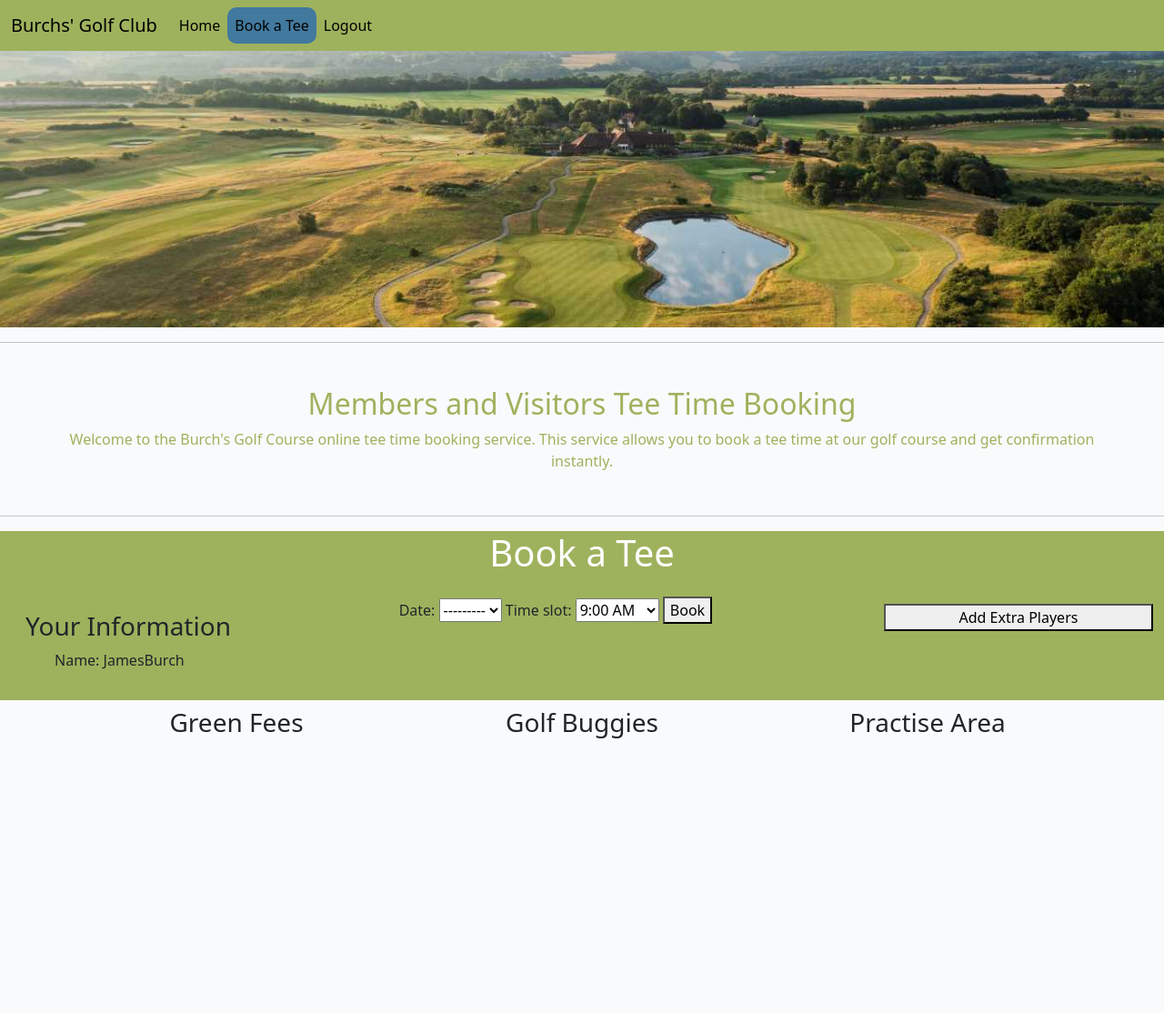
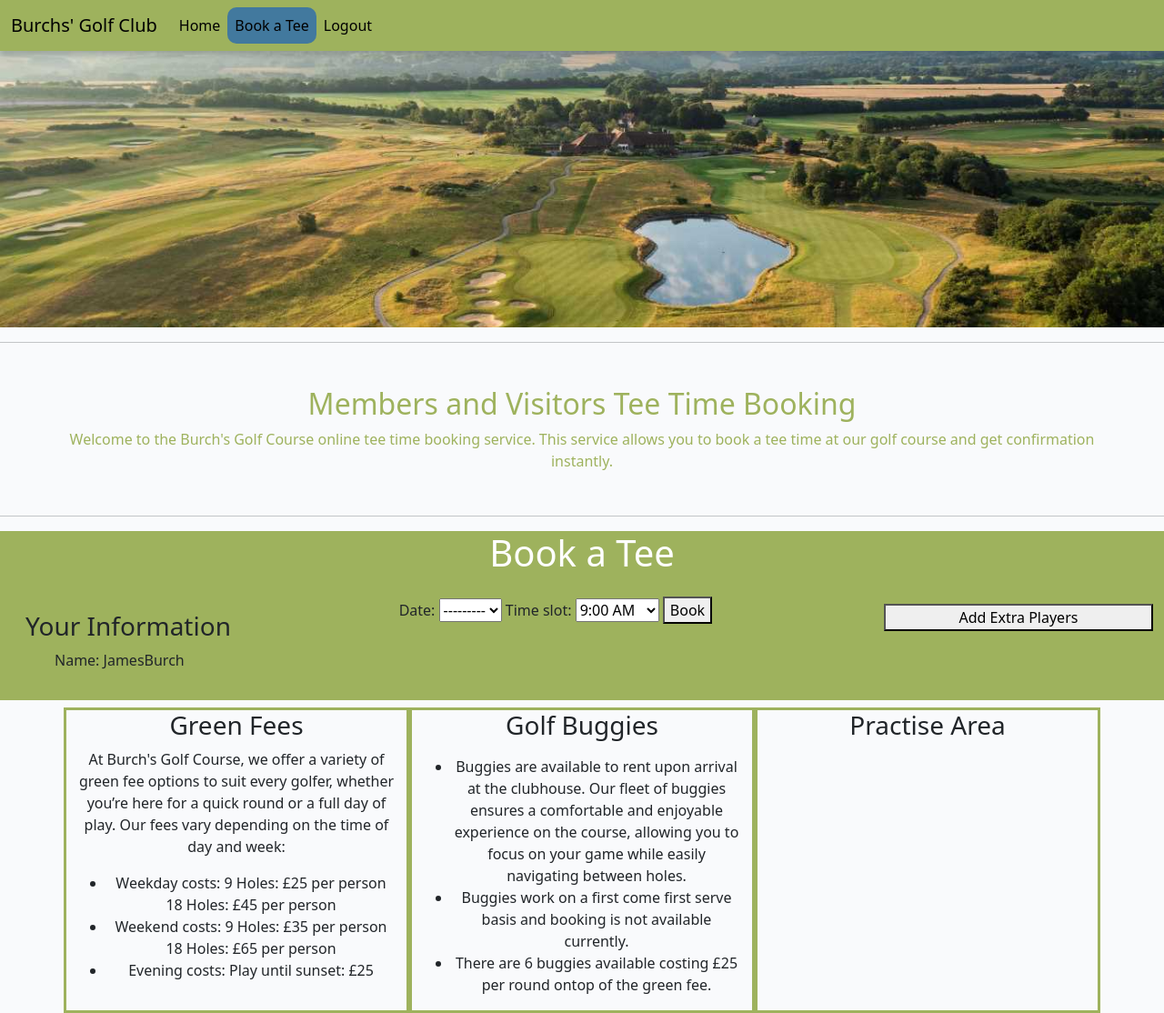
Before and after one commit to James-Burch/PP4-Django-Project, a Django app: page /booking/ in a window 1280 px wide. Shown: the whole page at 91% size. Before the commit the page ends 812 px from the top, so only its background shows below. Run offline with Django 5.2, Linux system fonts and the light colour scheme; a user stored in the database is signed in; data that the repository does not hold is empty.

Commit message:
Add booking page styling

```diff
--- a/bookapp/templates/base.html
+++ b/bookapp/templates/base.html
@@ -18,7 +18,7 @@
 
 <body>
     <!-- Navbar -->
-    <nav class="navbar navbar-expand-lg  bg-green fixed-top">
+    <nav class="navbar navbar-expand-lg  bg-green fixed-top navbar-sh">
         <div class="container-fluid">
             <a class="navbar-brand" href="/">Burchs' Golf Club</a>
             <button class="navbar-toggler" type="button" data-bs-toggle="collapse" data-bs-target="#navbarNavAltMarkup"
--- a/bookapp/templates/bookingpage.html
+++ b/bookapp/templates/bookingpage.html
@@ -6,16 +6,16 @@
 </div>
 <hr>
 <div class="text-center m-5 text-green">
-        <h2>Members and Visitors Tee Time Booking</h2>
-        <p>Welcome to the Burch's Golf Course online tee time booking service. This service allows you to book a tee
-            time at our golf course and get confirmation instantly.</p>
+    <h2>Members and Visitors Tee Time Booking</h2>
+    <p>Welcome to the Burch's Golf Course online tee time booking service. This service allows you to book a tee
+        time at our golf course and get confirmation instantly.</p>
 </div>
 <hr>
 <div class="container-fluid bg-green">
     <h1 class="text-white text-center">Book a Tee</h1>
     <!-- Displays the information of the user that is logged in -->
     <div class="row mt-4 d-flex justify-content-space-evenly">
-        <div class="card col-4">
+        <div class="card col-12 col-lg-4">
             <div class="card-body">
                 <h3 class="card-title">Your Information</h3>
                 <ul class="no-bullets">
@@ -23,7 +23,7 @@
                 </ul>
             </div>
         </div>
-        <div class="card col-5">
+        <div class="card col-12 col-lg-5">
             <form method="post">
                 {% csrf_token %}
                 {{ form.date.label_tag }} {{ form.date }}
@@ -32,22 +32,52 @@
             </form>
         </div>
 
-        <div class="card col-3">
+        <div class="card col-12 col-lg-3">
             <button class="mt-2">Add Extra Players</button>
         </div>
     </div>
 </div>
 <div class="container text-center">
     <div class="row pt-2 d-flex justify-content-space-evenly">
-        <div class="col-4">
-            <h3>Green Fees</h3>
-            <p></p>
+        <div class="col-12 col-lg-4 booking-info-box">
+            <h3 class="mb-2">Green Fees</h3>
+            <p>At Burch's Golf Course, we offer a variety of green fee options to suit every golfer, whether you’re
+                here for a quick round or a full day of play. Our fees vary depending on the time of day and week:
+            <ul>
+                <li>
+                    Weekday costs:
+                    9 Holes: £25 per person
+                    18 Holes: £45 per person</li>
+                <li>Weekend costs:
+                    9 Holes: £35 per person
+                    18 Holes: £65 per person
+                </li>
+                <li>Evening costs:
+                    Play until sunset: £25
+                </li>
+            </ul>
+
+            </p>
         </div>
-        <div class="col-4">
+        <div class="col-12 col-lg-4 booking-info-box">
             <h3>Golf Buggies</h3>
-            <p></p>
+            <p>
+            <ul>
+                <li>
+                    Buggies are available to rent upon arrival at the clubhouse. Our fleet of buggies
+                    ensures a comfortable and enjoyable experience on the course, allowing you to focus on your game
+                    while
+                    easily navigating between holes.
+                </li>
+                <li>Buggies work on a first come first serve basis and booking is not available currently.
+                </li>
+                <li>
+                    There are 6 buggies available costing £25 per round ontop of the green fee.
+                </li>
+            </ul>
+            </p>
         </div>
-        <div class="col-4">
+        <div class="col-12 col-lg-4 booking-info-box">
             <h3>Practise Area</h3>
             <p></p>
         </div>
--- a/bookapp/templates/login.html
+++ b/bookapp/templates/login.html
@@ -7,7 +7,7 @@
 
 {% block content %}
 
-<div class="container parallax">
+<div class="container">
     <div class="row">
         <div class="col-md-8 mt-3 offset-md-2">
             <h3>{% trans "Sign In" %}</h3>
--- a/static/css/style.css
+++ b/static/css/style.css
@@ -111,6 +111,9 @@ body {
     font-weight: bold;
 }
 
+.navbar-sh {
+    box-shadow: 0 4px 8px rgba(0, 0, 0, 0.2);
+}
 /* ----------------------------- Home page styling */
 
 .course-bg-image {
@@ -127,3 +130,8 @@ body {
 }
 
 /* ----------------------------- Booking page styling */
+
+.booking-info-box {
+    border: #9EB25D;
+    border-style: solid;
+}
```
